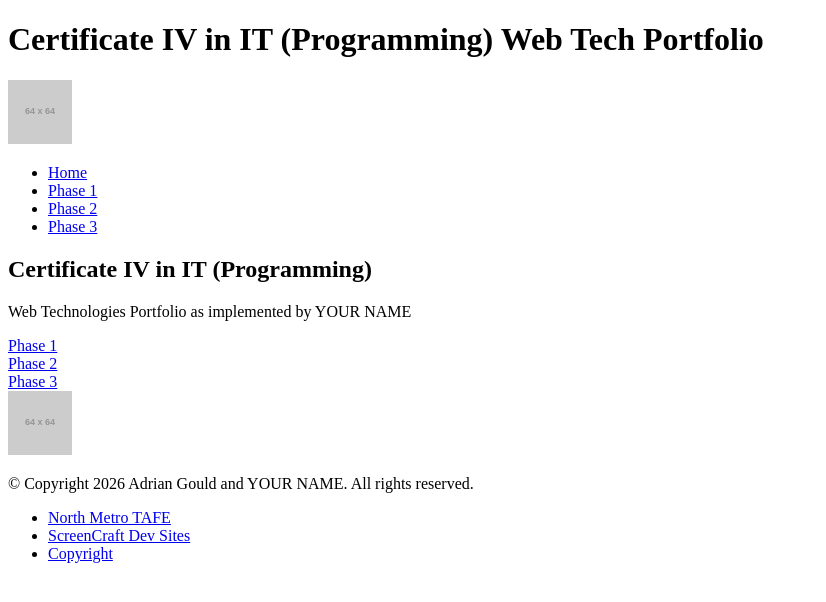
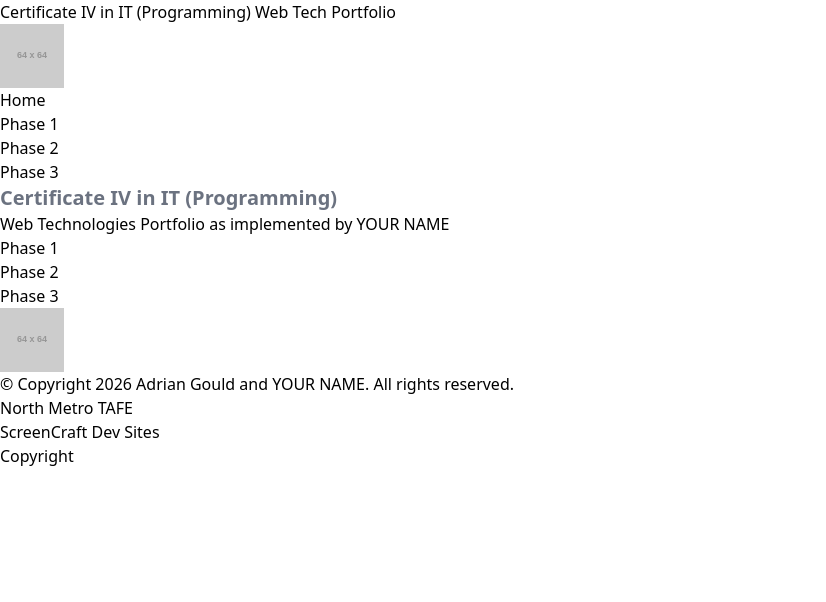
Before and after one commit to 4ktbabey/C4Prog-WT-26S2-Portfolio-Tatenda, a website: page index.html in a window 1280 px wide. Shown: the whole page, without its empty margins (0-826 px from the left). Drawn offline with Linux system fonts and the light colour scheme; placeholder pictures from the web are drawn by us.

Commit message:
feat(phase-3): TailwindCSS setup

```diff
--- a/index.html
+++ b/index.html
@@ -3,6 +3,7 @@
   <head>
     <meta charset="UTF-8">
     <meta name="viewport" content="width=device-width, initial-scale=1.0">
+    <link rel="stylesheet" href="./assets/css/site.css">
     <title>YOUR NAME | Web Tech | Cert 4 Prog</title>
   </head>
   <body>
@@ -21,7 +22,7 @@
     <main>
       <article>
         <header>
-          <h2>Certificate IV in IT (Programming)</h2>
+          <h2 class="text-xl font-bold text-gray-500">Certificate IV in IT (Programming)</h2>
           <p>Web Technologies Portfolio as implemented by YOUR NAME</p>
         </header>
         <section>
--- /dev/null
+++ b/package.json
@@ -0,0 +1,5 @@
+{
+  "devDependencies": {
+    "tailwindcss": "^3.4.19"
+  }
+}
--- /dev/null
+++ b/src/input.css
@@ -0,0 +1,3 @@
+@tailwind base;
+@tailwind components;
+@tailwind utilities;
--- /dev/null
+++ b/tailwind.config.js
@@ -0,0 +1,12 @@
+/** @type {import('tailwindcss').Config} */
+module.exports = {
+  content: [
+    './index.html',
+    './phase-*/*.html',
+    './pages/**/*.html',
+  ],
+  theme: {
+    extend: {},
+  },
+  plugins: [],
+};
```
Also changed, not shown: assets/css/site.css (added), 1 other file.
